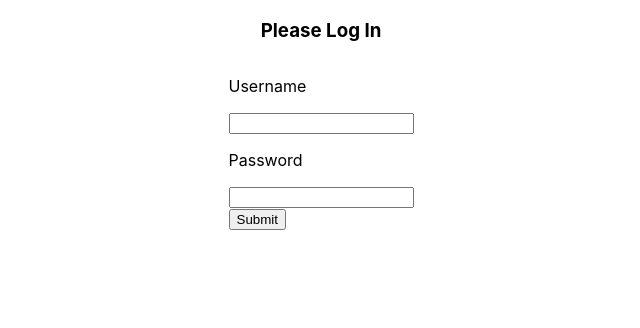
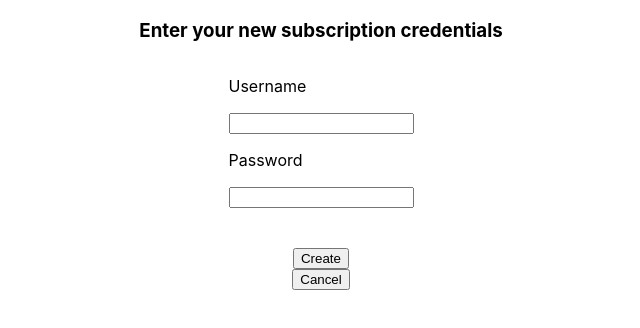
Before and after one commit to ramong1145/shufflespace-assingment, a React (Create React App) app: page / in a window 1280 px wide. Shown: the top 328 px of the page, without its empty margins (319-959 px from the left). Built offline with nearby package versions, Linux system fonts and the light colour scheme.

Commit message:
ADDED signup

```diff
--- a/src/components/Login.jsx
+++ b/src/components/Login.jsx
@@ -18,6 +18,7 @@ async function loginUser(credentials)
 export default function Login({ setToken }) {
   const [email, setEmail] = useState();
   const [password, setPassword] = useState();
+  const [isRegistering, setIsRegistering] = useState(false);
   const navigate = useNavigate();
 
 
@@ -33,9 +34,32 @@ export default function Login({ setToken }) {
     }
   }
 
+  const handleNewRegistry = () => {
+    setIsRegistering(!isRegistering)
+  }
+
+  function handleCreateLogin() {
+    (async () => {
+      const response = await fetch('http://localhost:5001/login/signup', {
+        method: 'POST',
+        headers: {
+          'Content-Type': 'application/json'
+        },
+        body: JSON.stringify({email, password})
+      })
+      response.json().then(data => {
+        console.log(data)
+        if(data.StatusCode == 200) {
+          setIsRegistering(!isRegistering);
+
+        }
+      })
+    })()
+  }
+
   return(
     <div className='login-form'>
-        <h3> Please Log In </h3>
+        <h3> {!isRegistering ? "Enter your new subscription credentials" : "Please Login"}</h3>
         <form onSubmit={handleSubmit}>
         <label>
             <p>Username</p>
@@ -46,9 +70,14 @@ export default function Login({ setToken }) {
             <input type="password" onChange={e => setPassword(e.target.value)} />
         </label>
         <div>
-            <button type="submit">Submit</button>
+            {isRegistering && <button type="submit">Submit</button>}
         </div>
         </form>
+        <br />
+        {isRegistering && <button onClick={handleNewRegistry}> Create a new Login </button>}
+        <br />
+        {!isRegistering && <button onClick={handleCreateLogin}> Create </button>}
+        {!isRegistering && <button onClick={handleNewRegistry}> Cancel </button>}
     </div>
   )
 }
```
